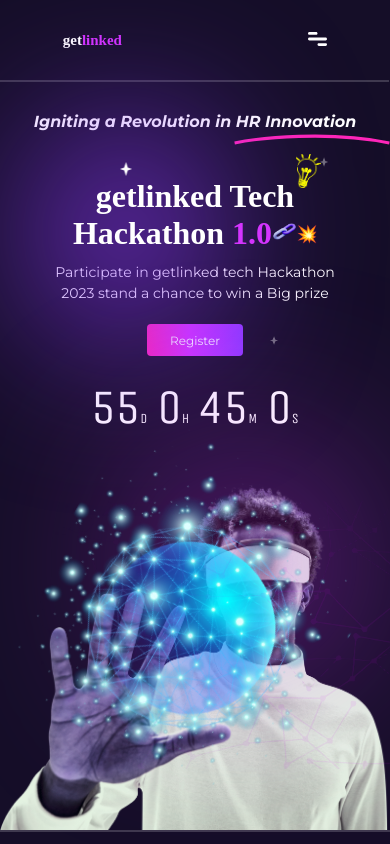
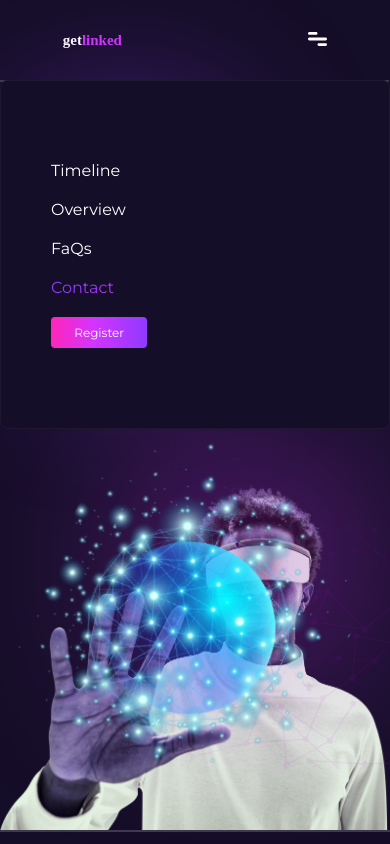
Before and after one commit to harzyz/hackathon, a React (Vite) app: page / in a window 390 px wide. Shown: the top 844 px of the page. Built offline with nearby package versions, Linux system fonts and the light colour scheme; a web font is replaced by a local one.

Commit message:
first commit

```diff
--- a/src/components/Navbar.jsx
+++ b/src/components/Navbar.jsx
@@ -1,7 +1,7 @@
 import PropTypes from 'prop-types'
 import { useState } from 'react';
 import { Link } from 'react-router-dom';
-import exs from '../../public/Images/Close.png'
+// import exs from '../../public/Images/Close.png'
 import './navbar.css'
 
 function Navbar({styleContact}) {
@@ -10,22 +10,25 @@
   // const handlebgBtn = () => {
   //   setBgBtn(true)
   // }
+  // let foo = document.getElementById('menuShow')
   const handleClose = () => {
+    // foo.classList.toggle('open')
     setClose(!close)
   }
-  const btnClose = () => {
-    setClose(false)
-  }
-  const handleBoth = () => {
-    // handlebgBtn();
-    btnClose();
-  }
+  // const btnClose = () => {
+  //   foo.classList.toggle('open')
+  //   // setClose(false)
+  // }
+  // const handleBoth = () => {
+  //   // handlebgBtn();
+  //   btnClose();
+  // }
 
 
 
   return (
     <nav className="header">
-      <Link to='/'><div onClick={btnClose} className='brand'>get<span className="linked">linked</span></div></Link>
+      <Link to='/'><div className='brand'>get<span className="linked">linked</span></div></Link>
       <div className="navbar">
         <a href="#timeline"><p>Timeline</p></a>
         <a href="#overview"><p>Overview</p></a>
@@ -38,8 +41,8 @@
         <path d="M1.35714 0H8.14286C8.50279 0 8.84799 0.1475 9.1025 0.410051C9.35701 0.672601 9.5 1.0287 9.5 1.4C9.5 1.7713 9.35701 2.1274 9.1025 2.38995C8.84799 2.6525 8.50279 2.8 8.14286 2.8H1.35714C0.997206 2.8 0.652012 2.6525 0.397498 2.38995C0.142984 2.1274 0 1.7713 0 1.4C0 1.0287 0.142984 0.672601 0.397498 0.410051C0.652012 0.1475 0.997206 0 1.35714 0ZM10.8571 11.2H17.6429C18.0028 11.2 18.348 11.3475 18.6025 11.6101C18.857 11.8726 19 12.2287 19 12.6C19 12.9713 18.857 13.3274 18.6025 13.5899C18.348 13.8525 18.0028 14 17.6429 14H10.8571C10.4972 14 10.152 13.8525 9.8975 13.5899C9.64298 13.3274 9.5 12.9713 9.5 12.6C9.5 12.2287 9.64298 11.8726 9.8975 11.6101C10.152 11.3475 10.4972 11.2 10.8571 11.2ZM1.35714 5.6H17.6429C18.0028 5.6 18.348 5.7475 18.6025 6.01005C18.857 6.2726 19 6.6287 19 7C19 7.3713 18.857 7.7274 18.6025 7.98995C18.348 8.2525 18.0028 8.4 17.6429 8.4H1.35714C0.997206 8.4 0.652012 8.2525 0.397498 7.98995C0.142984 7.7274 0 7.3713 0 7C0 6.6287 0.142984 6.2726 0.397498 6.01005C0.652012 5.7475 0.997206 5.6 1.35714 5.6Z" fill="white"/>
       </svg>
       </span>
-      <div className={close ? 'hambugerMenu' : 'hambugerMenu1'}>
-        <span className="closeContainer">
+      <div id="menuShow" className={`hambugerMenu ${close ? '' : 'open'}`}>
+        {/* <span className="closeContainer">
           <svg xmlns="http://www.w3.org/2000/svg" width="23" height="23" viewBox="0 0 23 23" fill="none">
             <circle cx="11.5" cy="11.5" r="11" stroke="url(#paint0_linear_181_74)"/>
             <defs>
@@ -49,22 +52,22 @@
               </linearGradient>
             </defs>
           </svg>
-        </span>
-        <img onClick={btnClose} className='closeImg' src={exs} alt="" />
+        </span> */}
+        {/* <img  className='closeImg' src={exs} alt="" /> */}
 
         <ul className="hamburgerList">
-          <Link to='/'><li onClick={btnClose} className="hamburgerListItem"><a href="#timeline"><p>Timeline</p></a></li></Link>
-          <Link to='/'><li onClick={btnClose} className="hamburgerListItem"><a href="#overview"><p>Overview</p></a></li></Link>
-          <Link to='/'><li onClick={btnClose} className="hamburgerListItem"><a href="#faqs">FaQs</a></li></Link>
-          <li onClick={btnClose} className="hamburgerListItem"><Link to='/contact'><p className={styleContact ? 'contact' : ''}>Contact</p></Link></li>
-          <Link to='/register'><button onClick={handleBoth} className='registerBtn'>Register</button></Link>
+          <Link to='/'><li onClick={handleClose} className="hamburgerListItem"><a href="#timeline"><p>Timeline</p></a></li></Link>
+          <Link to='/'><li onClick={handleClose} className="hamburgerListItem"><a href="#overview"><p>Overview</p></a></li></Link>
+          <Link to='/'><li onClick={handleClose}  className="hamburgerListItem"><a href="#faqs">FaQs</a></li></Link>
+          <li onClick={handleClose} className="hamburgerListItem"><Link to='/contact'><p className={styleContact ? 'contact' : ''}>Contact</p></Link></li>
+          <Link to='/register'><button onClick={handleClose} className='registerBtn'>Register</button></Link>
         </ul>
       </div>
     </nav>
 
   )
 }
-
+// className={close ? 'hambugerMenu' : 'hambugerMenu1'}
 Navbar.propTypes ={
   styleContact: PropTypes.bool
 }
--- a/src/components/Virtualglasses.jsx
+++ b/src/components/Virtualglasses.jsx
@@ -16,7 +16,7 @@
 function Virtualglasses() {
   const [countdown, setCountdown] = useState({ days: 0, hours: 0, minutes: 0, seconds: 0 });
 
-  const targetDate = new Date('2023-11-18T00:00:00');
+  const targetDate = new Date('2023-12-25T00:00:00');
 
   const calculateTimeRemaining = () => {
     const now = new Date();
--- a/src/components/navbar.css
+++ b/src/components/navbar.css
@@ -14,12 +14,12 @@
 .closeImg{
   display: none;
 }
-.hambugerMenu{
+/* .hambugerMenu{
   display: none;
-}
-.hamburgerList{
+} */
+/* .hamburgerList{
   display: none;
-}
+} */
 .brand{
   padding-top: 25px;
   font-family: Clash Display;
@@ -71,7 +71,8 @@
   }
   .hambugerMenu{
     width: 100%;
-    height: 400px;
+    max-height: 0px;
+    overflow: hidden;
     border-radius: 8px;
     border: 0.5px solid rgba(255, 255, 255, 0.04);
     background: #150E28;
@@ -81,6 +82,10 @@
     /* right: 70px; */
     position: absolute;
     display: block;
+    transition: max-height 0.5s;
+  }
+  .hambugerMenu.open{
+    max-height: 400px;
   }
   .closeContainer{
     display: block;
```
